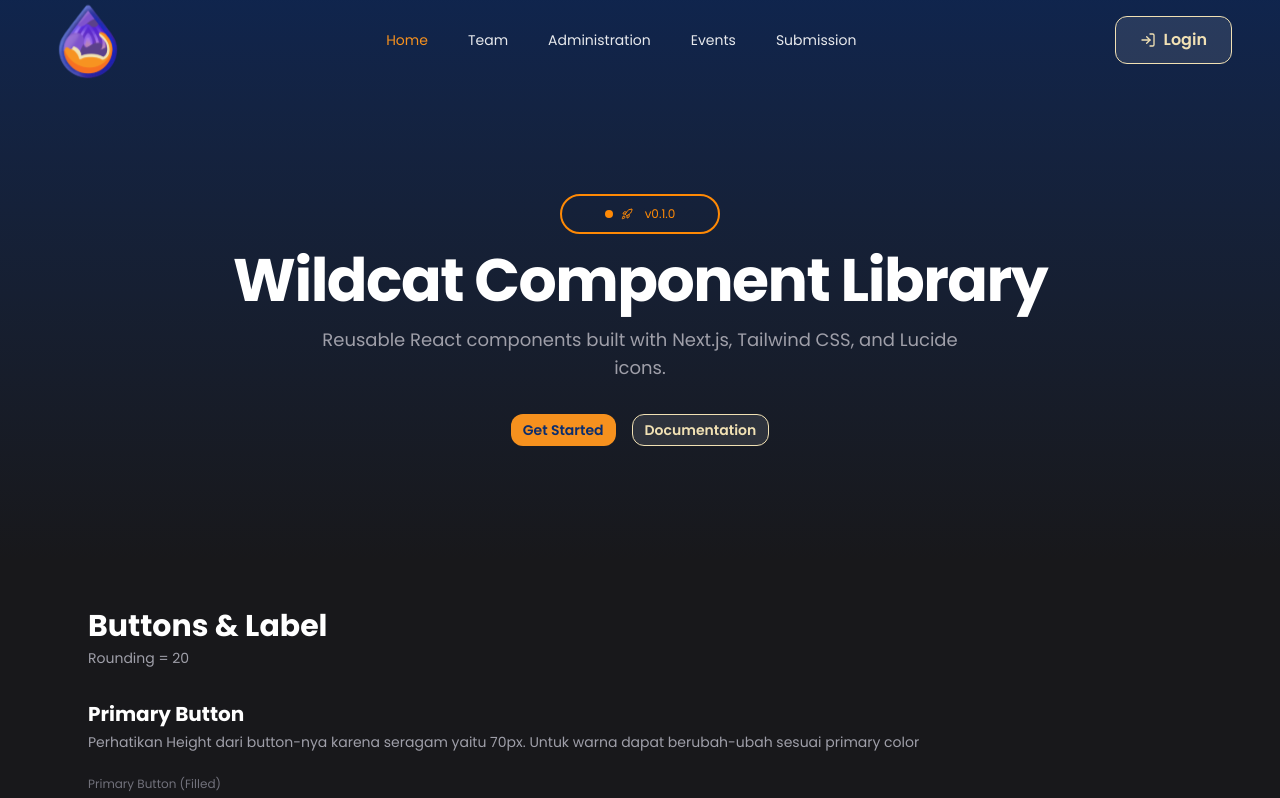
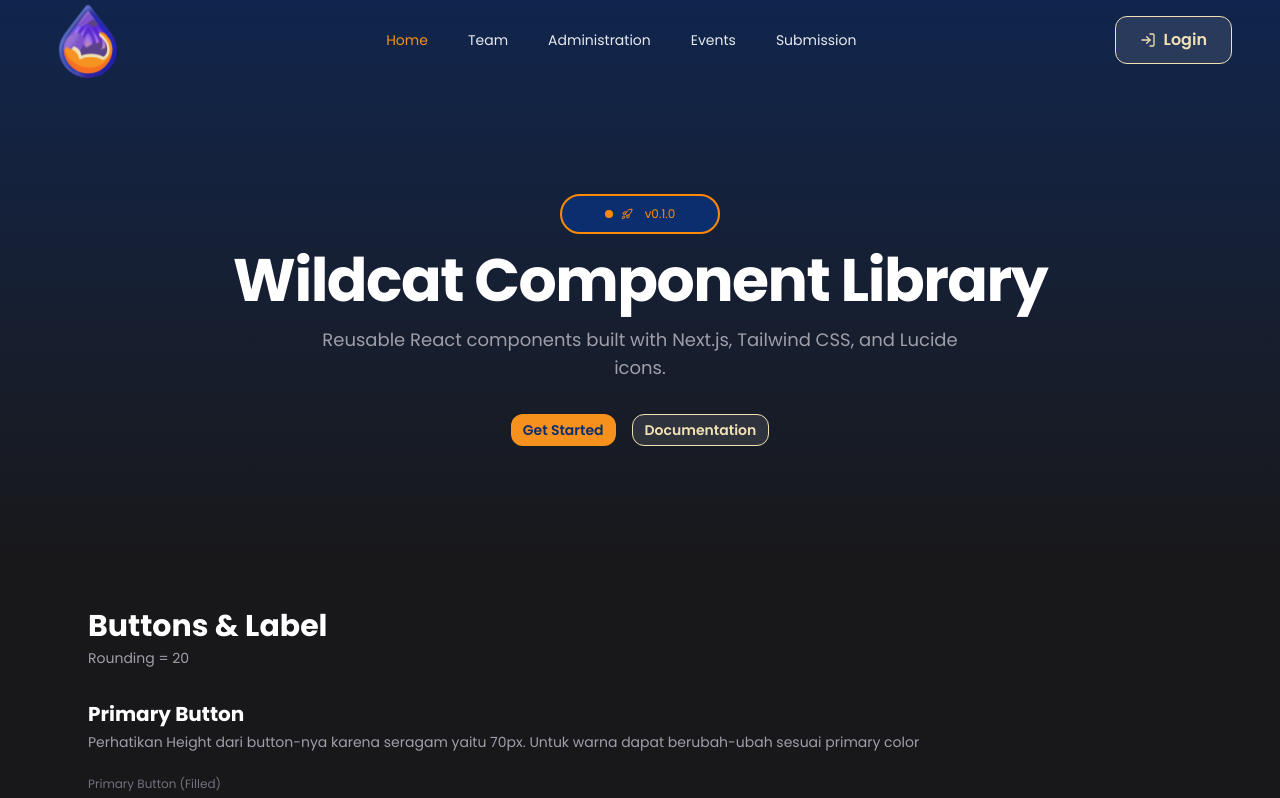
Before and after one commit to AndhikaAddiputra/wildcat-fe, a Next.js app: page / in a window 1280 px wide. Shown: the top 798 px of the page. Built offline with nearby package versions, Linux system fonts and the light colour scheme.

Commit message:
refactor: add cream and navy color

```diff
--- a/src/app/globals.css
+++ b/src/app/globals.css
@@ -14,7 +14,8 @@
   --color-orange: #ff8d28;
   --color-red: #ff383c;
   --color-yellow: #ffcc00;
-  --color-darkblue: #0b2e6f
+  --color-navy: #0b2e6f;
+  --color-cream: #fffdd0;
 }
 
 @media (prefers-color-scheme: dark) {
```
